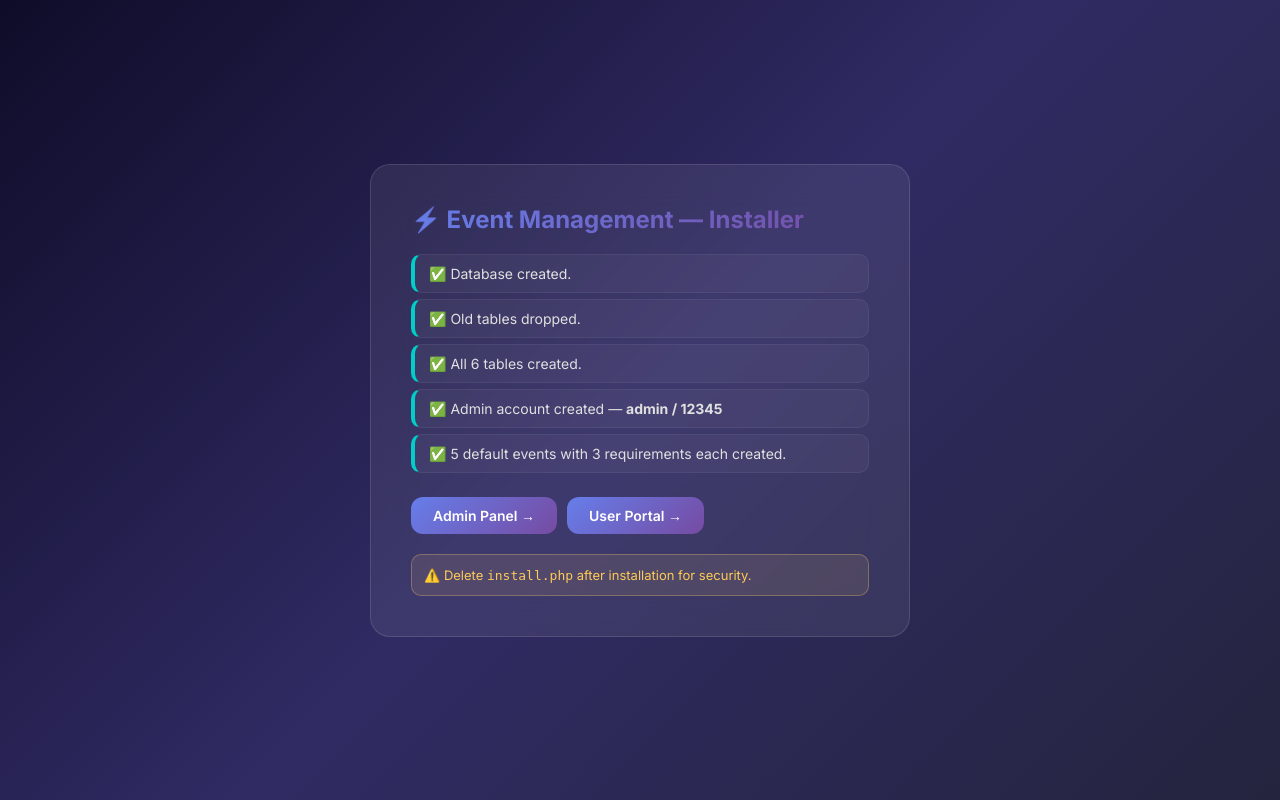
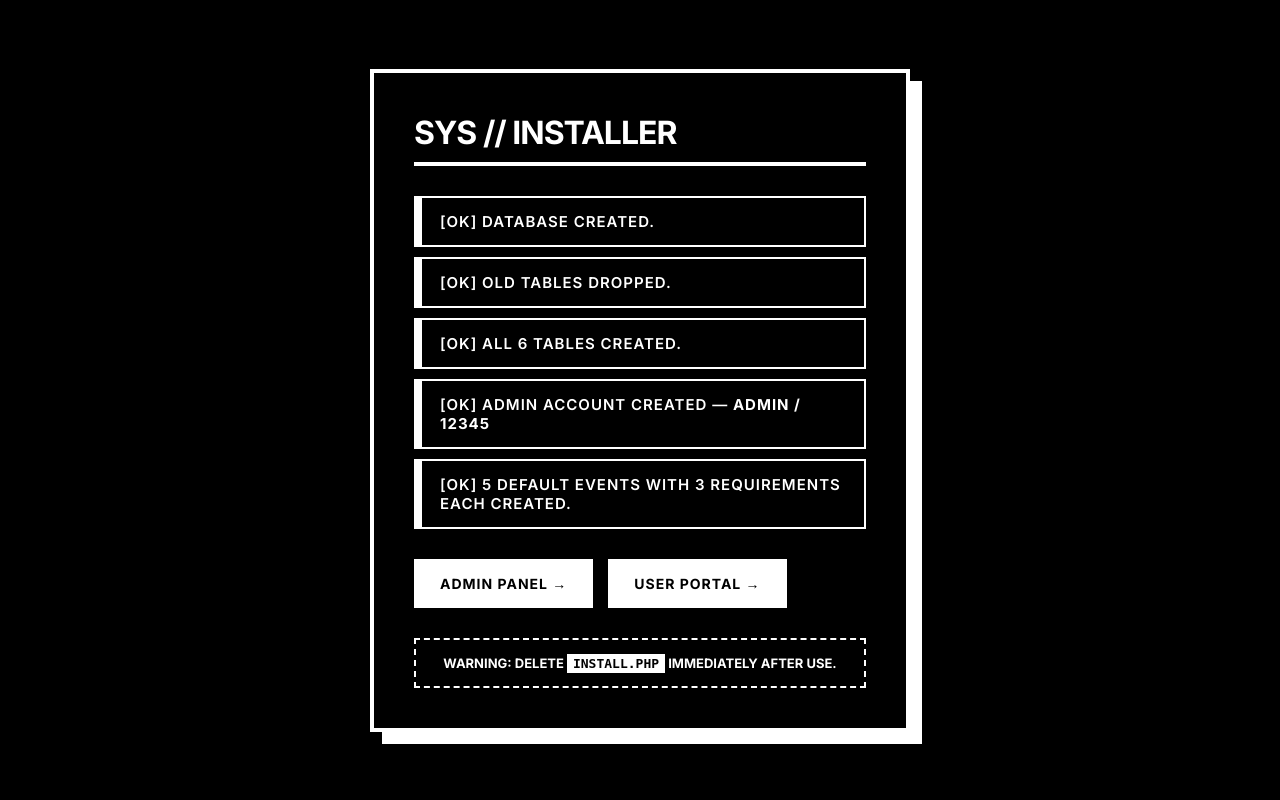
Before and after one commit to Atm0s1/Event-Registration-System, a PHP site: page /install.php in a window 1280 px wide. Run offline with PHP 8.4, Linux system fonts and the light colour scheme.

Commit message:
UI: Update install.php to brutalist black and white design

```diff
--- a/install.php
+++ b/install.php
@@ -158,33 +158,38 @@ try {
     <link href="https://fonts.googleapis.com/css2?family=Inter:wght@400;600;700&display=swap" rel="stylesheet">
     <style>
         *{margin:0;padding:0;box-sizing:border-box}
-        body{font-family:'Inter',sans-serif;min-height:100vh;display:flex;align-items:center;justify-content:center;background:linear-gradient(135deg,#0f0c29,#302b63,#24243e)}
-        .card{background:rgba(255,255,255,.07);backdrop-filter:blur(20px);border:1px solid rgba(255,255,255,.12);border-radius:20px;padding:40px;max-width:540px;width:90%;color:#e0e0e0}
-        h1{font-size:24px;margin-bottom:20px;background:linear-gradient(135deg,#667eea,#764ba2);-webkit-background-clip:text;-webkit-text-fill-color:transparent}
-        .msg{padding:10px 14px;margin:6px 0;border-radius:10px;font-size:14px;background:rgba(255,255,255,.04);border:1px solid rgba(255,255,255,.06)}
-        .ok{border-left:4px solid #00cec9}
-        .err{border-left:4px solid #ff7675}
-        .next{margin-top:24px;display:flex;gap:10px;flex-wrap:wrap}
-        a.btn{padding:10px 22px;border-radius:12px;text-decoration:none;font-weight:600;font-size:14px;color:#fff;background:linear-gradient(135deg,#667eea,#764ba2);transition:transform .2s}
-        a.btn:hover{transform:translateY(-2px)}
-        .warn{margin-top:20px;padding:12px;border-radius:10px;font-size:13px;background:rgba(253,203,110,.1);border:1px solid rgba(253,203,110,.3);color:#feca57}
+        body{font-family:'Inter',sans-serif;min-height:100vh;display:flex;align-items:center;justify-content:center;background:#000;color:#fff;padding:20px}
+        .card{background:#000;border:4px solid #fff;padding:40px;max-width:540px;width:100%;box-shadow: 12px 12px 0px #fff;}
+        h1{font-size:32px;margin-bottom:30px;text-transform:uppercase;letter-spacing:-1px;border-bottom:4px solid #fff;padding-bottom:10px}
+        .msg{padding:14px 18px;margin:10px 0;font-size:15px;font-weight:600;text-transform:uppercase;letter-spacing:1px;background:#000;border:2px solid #fff}
+        .ok{color:#fff;border-left:8px solid #fff}
+        .err{color:#000;background:#fff;border-left:8px solid #000}
+        .next{margin-top:30px;display:flex;gap:15px;flex-wrap:wrap}
+        a.btn{padding:14px 24px;text-decoration:none;font-weight:800;font-size:14px;text-transform:uppercase;letter-spacing:1px;color:#000;background:#fff;border:2px solid #fff;transition:all .2s ease}
+        a.btn:hover{background:#000;color:#fff;box-shadow: 6px 6px 0px #fff;transform:translate(-2px,-2px)}
+        .warn{margin-top:30px;padding:15px;font-size:13px;font-weight:700;text-transform:uppercase;background:#000;border:2px dashed #fff;color:#fff;text-align:center}
+        code{background:#fff;color:#000;padding:2px 6px;font-weight:bold}
     </style>
 </head>
 <body>
 <div class="card">
-    <h1>⚡ Event Management — Installer</h1>
+    <h1>SYS // INSTALLER</h1>
     <?php foreach ($msgs as $m): ?>
-        <div class="msg <?= $ok ? 'ok' : 'err' ?>"><?= $m ?></div>
+        <?php
+            $text = str_replace(['✅ ', '❌ '], '', $m);
+            $icon = $ok ? '[OK]' : '[ERR]';
+        ?>
+        <div class="msg <?= $ok ? 'ok' : 'err' ?>"><?= $icon ?> <?= $text ?></div>
     <?php endforeach; ?>
 
     <?php if ($ok): ?>
         <div class="next">
-            <a class="btn" href="admin/login.php">Admin Panel →</a>
-            <a class="btn" href="user/login.php">User Portal →</a>
+            <a class="btn" href="admin/login.php">ADMIN PANEL &rarr;</a>
+            <a class="btn" href="user/login.php">USER PORTAL &rarr;</a>
         </div>
-        <div class="warn">⚠️ Delete <code>install.php</code> after installation for security.</div>
+        <div class="warn">WARNING: DELETE <code>install.php</code> IMMEDIATELY AFTER USE.</div>
     <?php else: ?>
-        <div class="warn">Fix the error above and refresh this page.</div>
+        <div class="warn">CRITICAL FAILURE: FIX ERROR AND REBOOT.</div>
     <?php endif; ?>
 </div>
 </body>
```
